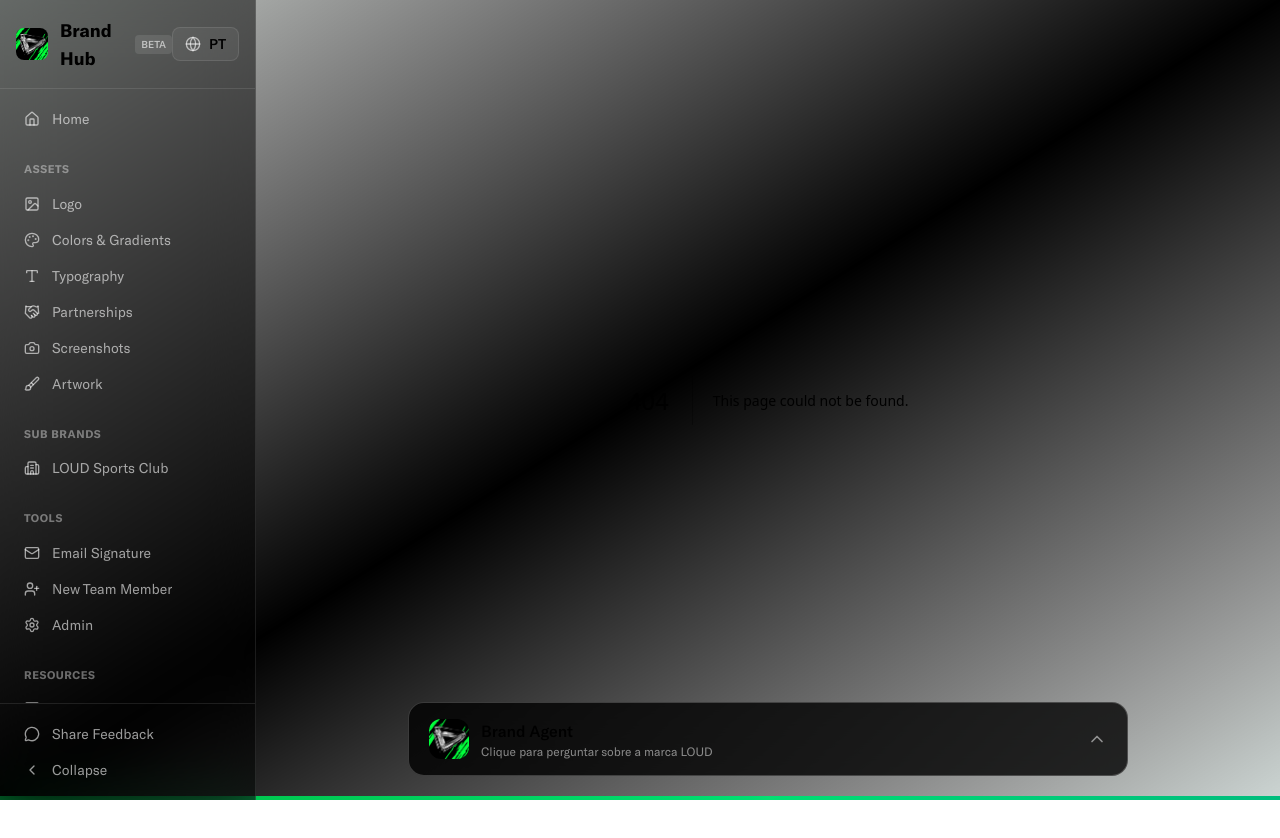
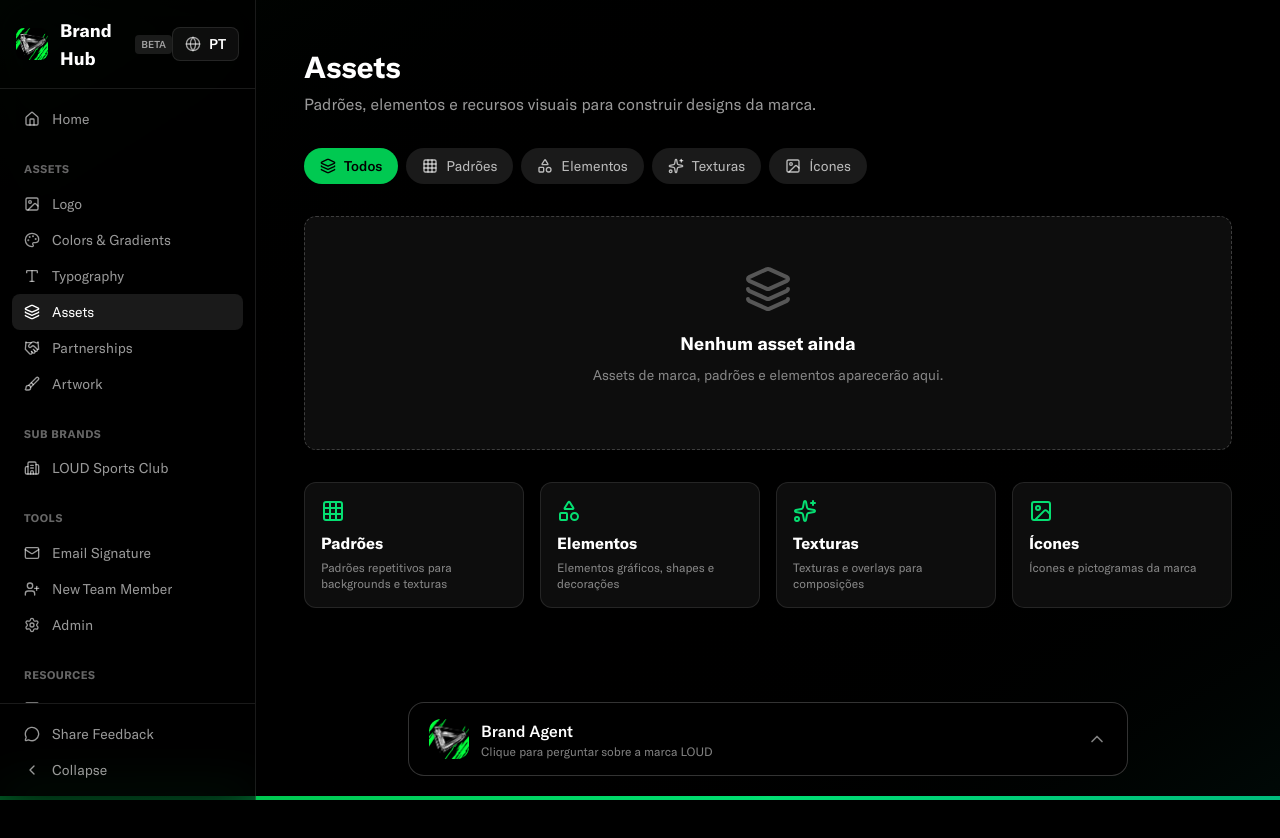
Before and after one commit to skar-quantum/loud-brand-hub, a Next.js app: page /assets in a window 1280 px wide. Before the commit this address had no page. Shown: the top 838 px of the page. After the commit the page ends 816 px from the top, so only its background shows below. Built offline with nearby package versions, Linux system fonts and the light colour scheme.

Commit message:
Replace Screenshots with Assets page
- New Assets page for patterns, elements, textures, icons
- Category filter with icons
- Grid layout with preview, formats, and download
- Category descriptions at bottom
- Full i18n support (PT/EN)
- Replaced Screenshots in navigation

```diff
--- /dev/null
+++ b/src/app/assets/page.tsx
@@ -0,0 +1,231 @@
+"use client";
+
+import { useState, useEffect } from "react";
+import { motion } from "framer-motion";
+import { Button } from "@/components/ui/button";
+import { Download, Plus, Layers, Sparkles, Grid3X3, Shapes, ImageIcon } from "lucide-react";
+import { useLanguage } from "@/contexts/language-context";
+import { useAdmin } from "@/contexts/admin-context";
+
+interface Asset {
+  id: string;
+  name: string;
+  description: string;
+  category: "patterns" | "elements" | "textures" | "icons" | "illustrations";
+  preview: string;
+  downloadUrl: string;
+  formats: string[];
+}
+
+// Placeholder assets - will be replaced with Supabase data
+const defaultAssets: Asset[] = [];
+
+const categories = [
+  { id: "all", icon: Layers },
+  { id: "patterns", icon: Grid3X3 },
+  { id: "elements", icon: Shapes },
+  { id: "textures", icon: Sparkles },
+  { id: "icons", icon: ImageIcon },
+];
+
+export default function AssetsPage() {
+  const [assets, setAssets] = useState<Asset[]>([]);
+  const [selectedCategory, setSelectedCategory] = useState("all");
+  const [isLoading, setIsLoading] = useState(true);
+  const { t, language } = useLanguage();
+  const { isAdmin } = useAdmin();
+
+  useEffect(() => {
+    // TODO: Fetch from Supabase
+    setAssets(defaultAssets);
+    setIsLoading(false);
+  }, []);
+
+  const getCategoryName = (id: string) => {
+    const names: Record<string, Record<string, string>> = {
+      all: { pt: "Todos", en: "All" },
+      patterns: { pt: "Padrões", en: "Patterns" },
+      elements: { pt: "Elementos", en: "Elements" },
+      textures: { pt: "Texturas", en: "Textures" },
+      icons: { pt: "Ícones", en: "Icons" },
+      illustrations: { pt: "Ilustrações", en: "Illustrations" },
+    };
+    return names[id]?.[language] || id;
+  };
+
+  const filteredAssets =
+    selectedCategory === "all"
+      ? assets
+      : assets.filter((a) => a.category === selectedCategory);
+
+  return (
+    <div className="p-4 lg:p-8 xl:p-12">
+      <motion.div
+        initial={{ opacity: 0, y: 20 }}
+        animate={{ opacity: 1, y: 0 }}
+      >
+        {/* Header */}
+        <div className="mb-6 flex flex-col gap-4 lg:mb-8 lg:flex-row lg:items-start lg:justify-between">
+          <div>
+            <h1 className="text-2xl font-bold lg:text-3xl">{t("assets.title")}</h1>
+            <p className="mt-1 text-sm text-white/60 lg:mt-2 lg:text-base">
+              {t("assets.subtitle")}
+            </p>
+          </div>
+          <div className="flex gap-2">
+            {isAdmin && (
+              <a href="/admin">
+                <Button variant="outline" className="gap-2">
+                  <Plus className="h-4 w-4" />
+                  {t("assets.addAsset")}
+                </Button>
+              </a>
+            )}
+            {assets.length > 0 && (
+              <Button className="gap-2 bg-green-500 hover:bg-green-600">
+                <Download className="h-4 w-4" />
+                {t("assets.downloadAll")}
+              </Button>
+            )}
+          </div>
+        </div>
+
+        {/* Category Filter */}
+        <div className="mb-6 flex flex-wrap gap-2 lg:mb-8">
+          {categories.map((category) => (
+            <button
+              key={category.id}
+              onClick={() => setSelectedCategory(category.id)}
+              className={`flex items-center gap-2 rounded-full px-4 py-2 text-sm transition-all ${
+                selectedCategory === category.id
+                  ? "bg-green-500 text-black font-medium"
+                  : "bg-white/10 text-white/70 hover:bg-white/20"
+              }`}
+            >
+              <category.icon className="h-4 w-4" />
+              {getCategoryName(category.id)}
+            </button>
+          ))}
+        </div>
+
+        {/* Assets Grid */}
+        {isLoading ? (
+          <div className="flex items-center justify-center py-12">
+            <div className="h-8 w-8 animate-spin rounded-full border-2 border-green-500 border-t-transparent" />
+          </div>
+        ) : filteredAssets.length === 0 ? (
+          <div className="rounded-xl border border-dashed border-white/20 bg-white/5 p-12 text-center">
+            <Layers className="mx-auto mb-4 h-12 w-12 text-white/30" />
+            <h3 className="mb-2 text-lg font-semibold">{t("assets.noAssets")}</h3>
+            <p className="mb-4 text-sm text-white/50">
+              {t("assets.noAssetsDesc")}
+            </p>
+            {isAdmin && (
+              <a href="/admin">
+                <Button className="gap-2 bg-green-500 hover:bg-green-600">
+                  <Plus className="h-4 w-4" />
+                  {t("assets.addFirstAsset")}
+                </Button>
+              </a>
+            )}
+          </div>
+        ) : (
+          <div className="grid gap-4 sm:grid-cols-2 lg:grid-cols-3 xl:grid-cols-4">
+            {filteredAssets.map((asset, i) => (
+              <motion.div
+                key={asset.id}
+                initial={{ opacity: 0, y: 20 }}
+                animate={{ opacity: 1, y: 0 }}
+                transition={{ delay: i * 0.05 }}
+                className="group overflow-hidden rounded-xl border border-white/10 bg-white/5 transition-all hover:border-white/20 hover:bg-white/10"
+              >
+                {/* Preview */}
+                <div className="relative aspect-square overflow-hidden bg-white/5">
+                  {asset.preview ? (
+                    <img
+                      src={asset.preview}
+                      alt={asset.name}
+                      className="h-full w-full object-cover transition-transform group-hover:scale-105"
+                    />
+                  ) : (
+                    <div className="flex h-full items-center justify-center">
+                      <Layers className="h-12 w-12 text-white/20" />
+                    </div>
+                  )}
+                </div>
+
+                {/* Info */}
+                <div className="p-4">
+                  <h3 className="mb-1 font-semibold truncate">{asset.name}</h3>
+                  <p className="mb-3 text-xs text-white/50 truncate">{asset.description}</p>
+
+                  {/* Formats */}
+                  <div className="mb-3 flex flex-wrap gap-1">
+                    {asset.formats.map((format) => (
+                      <span
+                        key={format}
+                        className="rounded bg-white/10 px-2 py-0.5 text-[10px] font-medium uppercase"
+                      >
+                        {format}
+                      </span>
+                    ))}
+                  </div>
+
+                  {/* Download */}
+                  <a
+                    href={asset.downloadUrl}
+                    download
+                    className="flex items-center justify-center gap-2 rounded-lg bg-green-500/20 px-3 py-2 text-sm text-green-400 transition-colors hover:bg-green-500/30"
+                  >
+                    <Download className="h-4 w-4" />
+                    {t("common.download")}
+                  </a>
+                </div>
+              </motion.div>
+            ))}
+          </div>
+        )}
+
+        {/* Categories Explained */}
+        <div className="mt-8 grid gap-4 sm:grid-cols-2 lg:grid-cols-4">
+          <div className="rounded-xl border border-white/10 bg-white/5 p-4">
+            <Grid3X3 className="mb-2 h-6 w-6 text-green-400" />
+            <h3 className="mb-1 font-semibold">{getCategoryName("patterns")}</h3>
+            <p className="text-xs text-white/50">
+              {language === "pt"
+                ? "Padrões repetitivos para backgrounds e texturas"
+                : "Repeating patterns for backgrounds and textures"}
+            </p>
+          </div>
+          <div className="rounded-xl border border-white/10 bg-white/5 p-4">
+            <Shapes className="mb-2 h-6 w-6 text-green-400" />
+            <h3 className="mb-1 font-semibold">{getCategoryName("elements")}</h3>
+            <p className="text-xs text-white/50">
+              {language === "pt"
+                ? "Elementos gráficos, shapes e decorações"
+                : "Graphic elements, shapes and decorations"}
+            </p>
+          </div>
+          <div className="rounded-xl border border-white/10 bg-white/5 p-4">
+            <Sparkles className="mb-2 h-6 w-6 text-green-400" />
+            <h3 className="mb-1 font-semibold">{getCategoryName("textures")}</h3>
+            <p className="text-xs text-white/50">
+              {language === "pt"
+                ? "Texturas e overlays para composições"
+                : "Textures and overlays for compositions"}
+            </p>
+          </div>
+          <div className="rounded-xl border border-white/10 bg-white/5 p-4">
+            <ImageIcon className="mb-2 h-6 w-6 text-green-400" />
+            <h3 className="mb-1 font-semibold">{getCategoryName("icons")}</h3>
+            <p className="text-xs text-white/50">
+              {language === "pt"
+                ? "Ícones e pictogramas da marca"
+                : "Brand icons and pictograms"}
+            </p>
+          </div>
+        </div>
+      </motion.div>
+    </div>
+  );
+}
--- a/src/components/mobile-nav.tsx
+++ b/src/components/mobile-nav.tsx
@@ -10,7 +10,7 @@
   Image,
   Palette,
   Type,
-  Camera,
+  Layers,
   Brush,
   Building2,
   Mail,
@@ -28,8 +28,8 @@
     { name: "Logo", href: "/logo", icon: Image },
     { name: "Colors & Gradients", href: "/colors", icon: Palette },
     { name: "Typography", href: "/typography", icon: Type },
+    { name: "Assets", href: "/assets", icon: Layers },
     { name: "Partnerships", href: "/partnerships", icon: Handshake },
-    { name: "Screenshots", href: "/screenshots", icon: Camera },
     { name: "Artwork", href: "/artwork", icon: Brush },
   ],
   subBrands: [{ name: "LOUD Sports Club", href: "/sub-brands/loud-sports-club", icon: Building2 }],
--- a/src/components/sidebar.tsx
+++ b/src/components/sidebar.tsx
@@ -10,7 +10,7 @@
   Image,
   Palette,
   Type,
-  Camera,
+  Layers,
   Brush,
   Building2,
   Mail,
@@ -29,8 +29,8 @@
     { name: "Logo", href: "/logo", icon: Image },
     { name: "Colors & Gradients", href: "/colors", icon: Palette },
     { name: "Typography", href: "/typography", icon: Type },
+    { name: "Assets", href: "/assets", icon: Layers },
     { name: "Partnerships", href: "/partnerships", icon: Handshake },
-    { name: "Screenshots", href: "/screenshots", icon: Camera },
     { name: "Artwork", href: "/artwork", icon: Brush },
   ],
   subBrands: [{ name: "LOUD Sports Club", href: "/sub-brands/loud-sports-club", icon: Building2 }],
--- a/src/contexts/language-context.tsx
+++ b/src/contexts/language-context.tsx
@@ -71,6 +71,15 @@
     "typography.do": "✓ Faça",
     "typography.dont": "✗ Não Faça",
     "typography.tips": "ℹ Dicas",
+
+    // Assets
+    "assets.title": "Assets",
+    "assets.subtitle": "Padrões, elementos e recursos visuais para construir designs da marca.",
+    "assets.addAsset": "Adicionar Asset",
+    "assets.downloadAll": "Baixar Todos",
+    "assets.noAssets": "Nenhum asset ainda",
+    "assets.noAssetsDesc": "Assets de marca, padrões e elementos aparecerão aqui.",
+    "assets.addFirstAsset": "Adicionar Primeiro Asset",
 
     // Colors
     "colors.title": "Cores & Gradientes",
@@ -152,6 +161,15 @@
     "typography.dont": "✗ Don't",
     "typography.tips": "ℹ Tips",
 
+    // Assets
+    "assets.title": "Assets",
+    "assets.subtitle": "Patterns, elements and visual resources to build brand designs.",
+    "assets.addAsset": "Add Asset",
+    "assets.downloadAll": "Download All",
+    "assets.noAssets": "No assets yet",
+    "assets.noAssetsDesc": "Brand assets, patterns and elements will appear here.",
+    "assets.addFirstAsset": "Add First Asset",
+
     // Colors
     "colors.title": "Colors & Gradients",
     "colors.subtitle": "Official LOUD brand color palette. Click any color to copy the hex value.",
```
